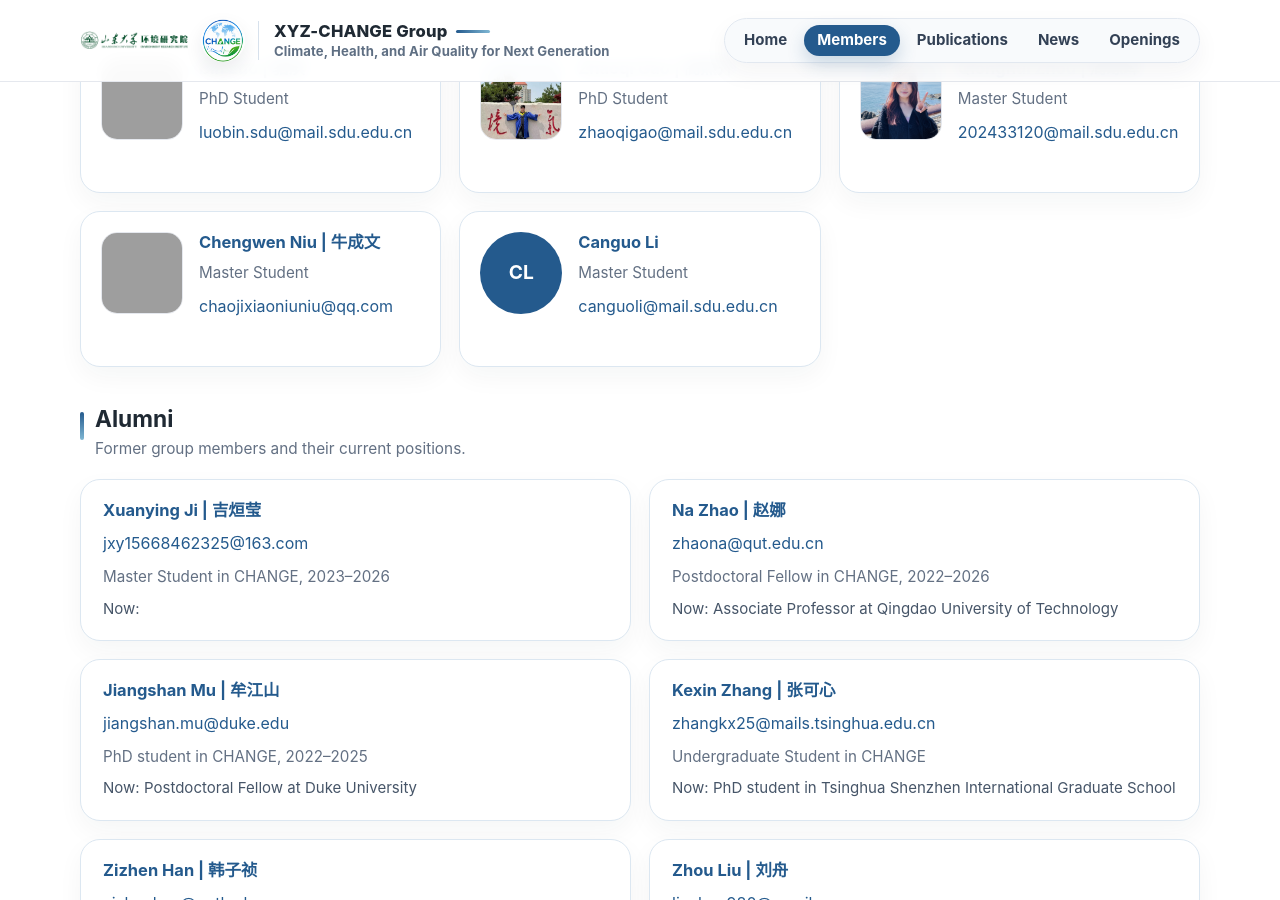
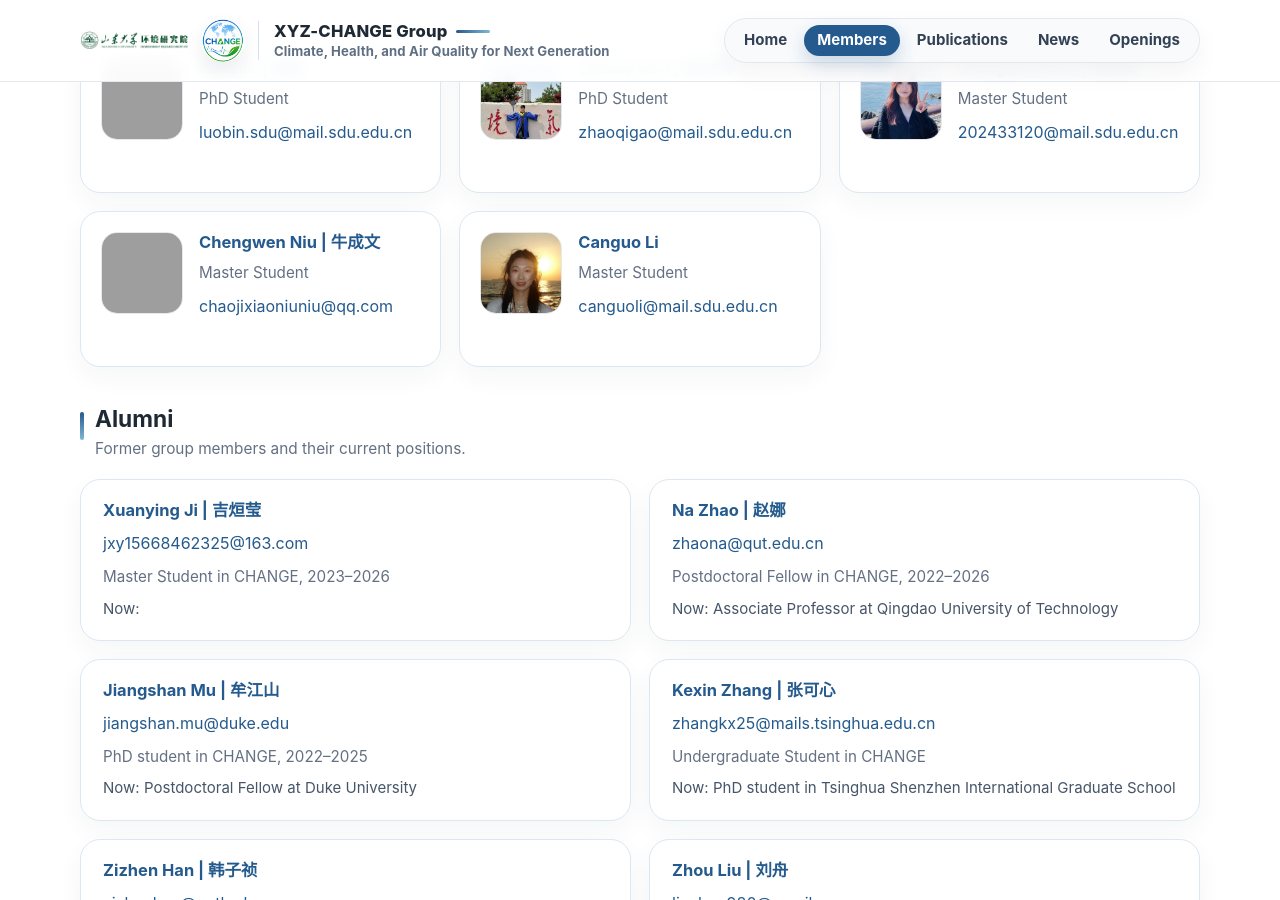
Before and after one commit to MuJSh/xyz_CHANGE, a Jekyll site: the page built from _pages/group-members.md, in a window 1280 px wide and 900 px high, scrolled down 669 px, cut to the strip 0-900 px from the top of the window. Built offline with Jekyll 4.4.1, drawn with Linux system fonts in a browser that asks for light colours; grey boxes are pictures that could not be loaded.

Commit message:
Use Canguo Li member photo in data

```diff
--- a/_data/members.yml
+++ b/_data/members.yml
@@ -98,7 +98,7 @@ current:
     affiliation: "Shandong University"
     email: "canguoli@mail.sdu.edu.cn"
     initials: "CL"
-    photo: ""
+    photo: "assets/img/members/lcg.jpg"
     profile: "https://mujsh.github.io/xyz_CHANGE/members/canguo-li/"
     education:
       - "2022-2026, BS, Chengdu University of Technology"
```
